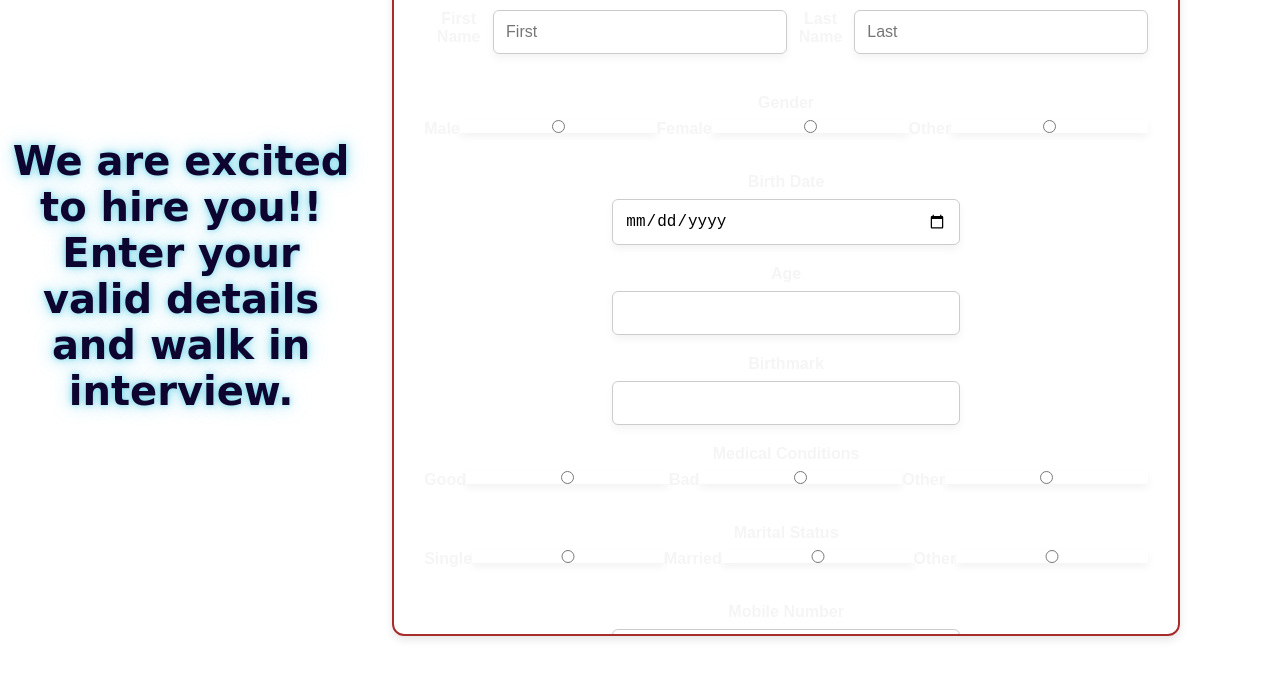
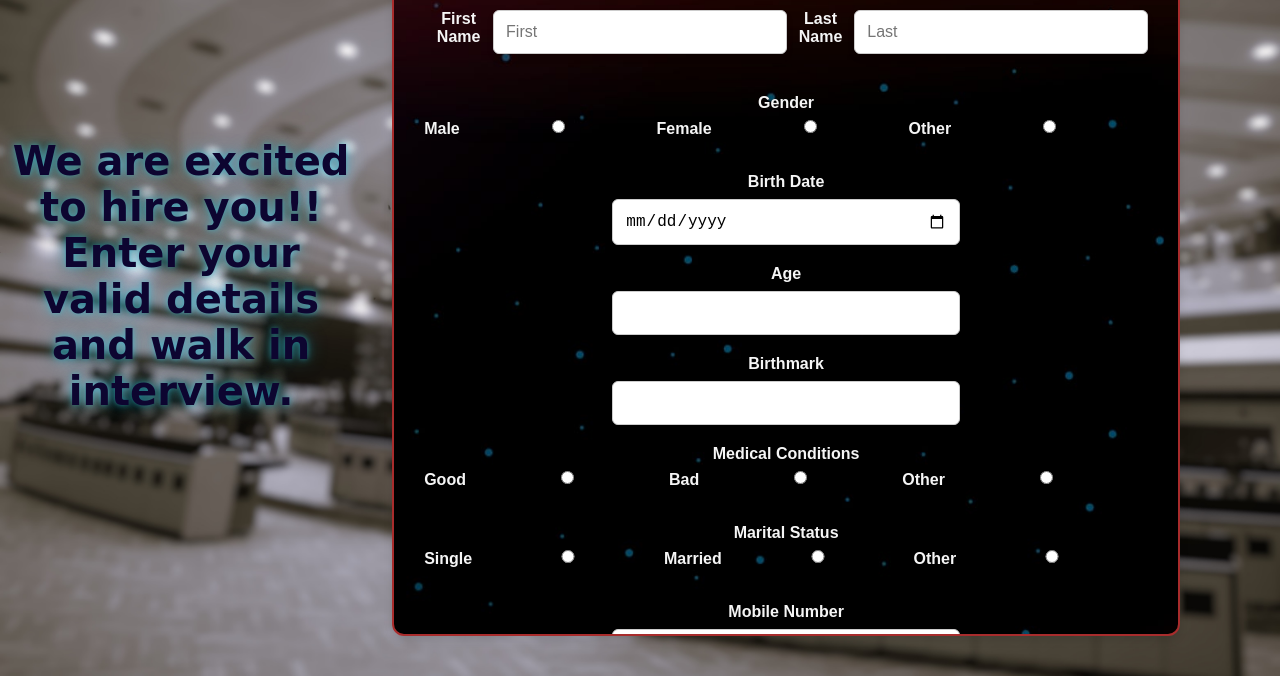
Before and after one commit to Kunjalgarg/DFCCIL, a plain HTML site: page Registration.html in a window 1280 px wide. Shown: the part 124-800 px from the top of the page. Drawn offline with Linux system fonts and the light colour scheme.

Commit message:
kuch bhie

```diff
--- a/style.css
+++ b/style.css
@@ -5,7 +5,7 @@
 }
 
 body {
-    background-image: url('dfccil2.jpg'); /* Blue background */
+    background-image: url('images/dfccil2.jpg'); /* Blue background */
     background-size: cover; /* Ensures the image covers the entire screen */
     background-position: center; /* Centers the image */
     background-repeat: no-repeat; /* Prevents the image from repeating */
@@ -41,7 +41,7 @@ body {
     max-width: 800px;
     width: 100%;
     padding: 30px;
-    background-image: url('bg1.jpg'); /* Maroon background for the form */
+    background-image: url('images/bg1.jpg'); /* Maroon background for the form */
     background-repeat: no-repeat;
     background-size: cover;
     border-radius: 12px; /* Slightly rounded corners */
```
